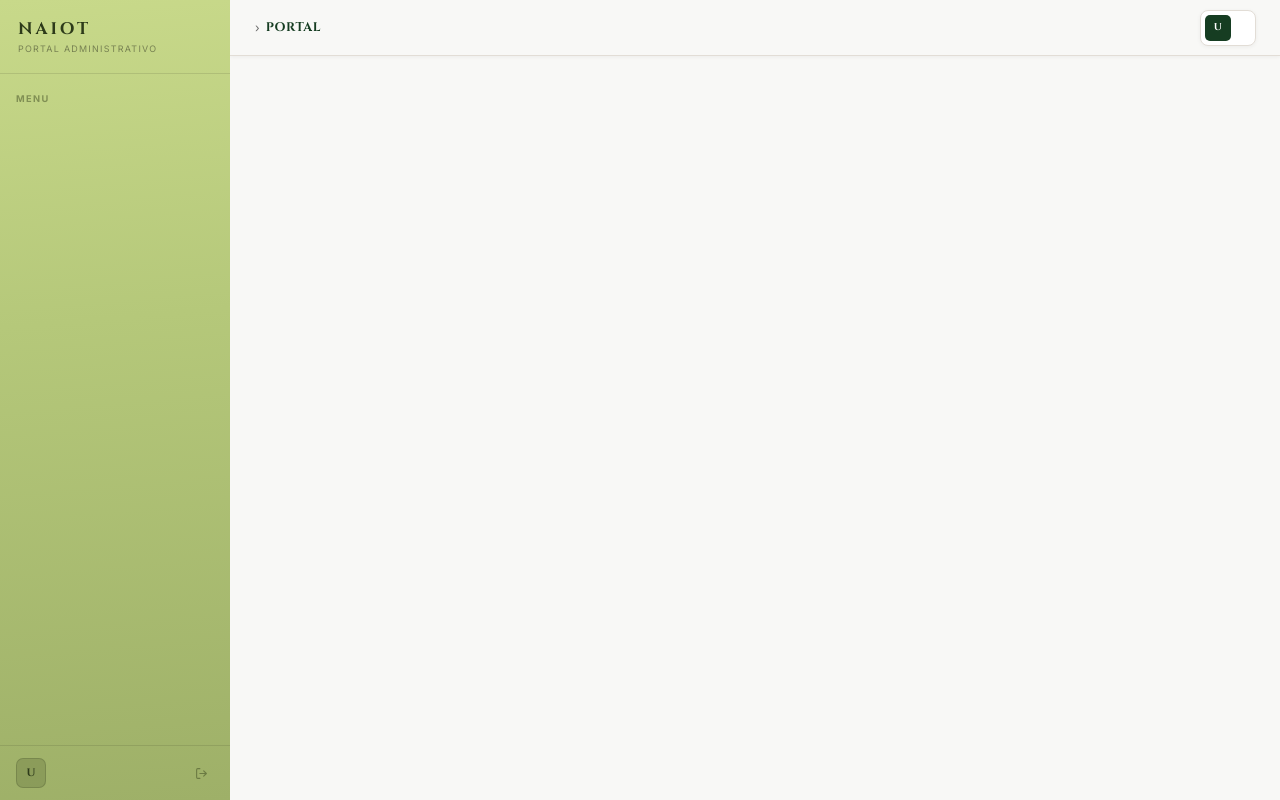
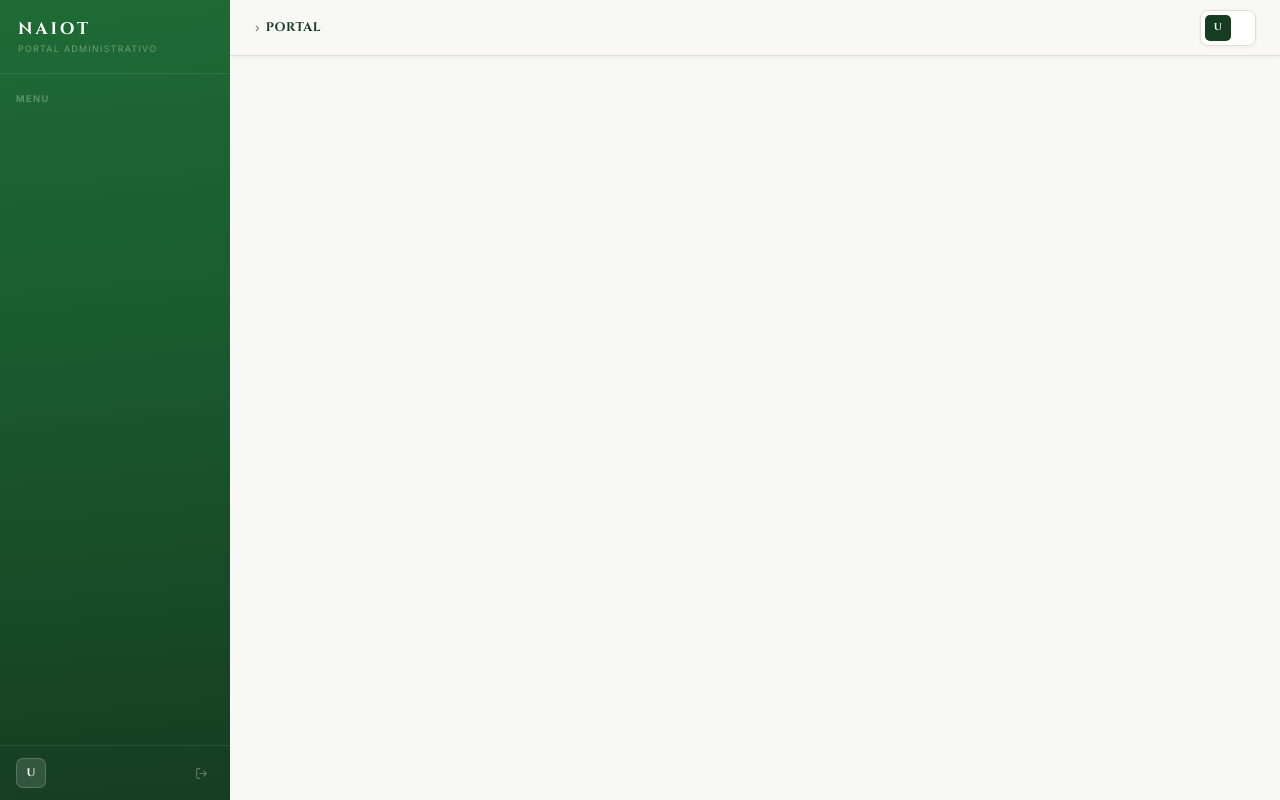
Before and after one commit to fontec-informatica/naiot, a PHP site: page /portal/_layout.php in a window 1280 px wide. Run offline with PHP 8.4, Linux system fonts and the light colour scheme.

Commit message:
fix: filemtime() para cache-busting automático + sidebar verde oficial
- _layout.php e login.php: ?v=filemtime() — versão atualiza sozinha a cada deploy
- Sidebar: gradiente verde oficial #1e6b35 → #163d22, texto branco
- Item ativo: destaque dourado sutil (gold #a87d28)

Co-Authored-By: Claude Sonnet 4.6 <noreply@anthropic.com>

```diff
--- a/portal/_layout.php
+++ b/portal/_layout.php
@@ -31,7 +31,7 @@ $menu = [
 <link rel="preconnect" href="https://fonts.googleapis.com">
 <link rel="preconnect" href="https://fonts.gstatic.com" crossorigin>
 <link href="https://fonts.googleapis.com/css2?family=Cinzel:wght@600;700&family=Inter:wght@400;500;600;700&display=swap" rel="stylesheet">
-<link rel="stylesheet" href="/portal/assets/css/portal.css?v=20260519b">
+<link rel="stylesheet" href="/portal/assets/css/portal.css?v=<?= filemtime(__DIR__ . '/assets/css/portal.css') ?>">
 </head>
 <body>
 
--- a/portal/assets/css/portal.css
+++ b/portal/assets/css/portal.css
@@ -102,7 +102,7 @@ button{cursor:pointer;font:inherit;border:none;background:none}
 /* ── Sidebar ── */
 .sidebar{
   width:var(--sidebar-w);
-  background:linear-gradient(175deg,#c8d98a 0%,#b5c87a 40%,#9eb068 100%);
+  background:linear-gradient(175deg,var(--green) 0%,#1a5c2e 40%,var(--green-dk) 100%);
   display:flex;flex-direction:column;flex-shrink:0;
   position:fixed;top:0;left:0;height:100vh;
   overflow-y:auto;z-index:200;
@@ -115,16 +115,16 @@ button{cursor:pointer;font:inherit;border:none;background:none}
 .sidebar-brand{
   display:flex;flex-direction:column;align-items:flex-start;
   padding:20px 18px 16px;
-  border-bottom:1px solid rgba(0,0,0,.1);
+  border-bottom:1px solid rgba(255,255,255,.08);
   flex-shrink:0;
 }
 .sb-name{
   font-family:'Cinzel',serif;font-size:1.05rem;font-weight:700;
-  color:#2d3a1a;letter-spacing:.18em;display:block;line-height:1.1;
+  color:#fff;letter-spacing:.18em;display:block;line-height:1.1;
   text-transform:uppercase;
 }
 .sb-sub{
-  font-size:.56rem;color:rgba(0,0,0,.4);
+  font-size:.56rem;color:rgba(255,255,255,.35);
   text-transform:uppercase;letter-spacing:.14em;display:block;margin-top:4px;
 }
 
@@ -133,7 +133,7 @@ button{cursor:pointer;font:inherit;border:none;background:none}
   padding:18px 16px 5px;
   font-size:.58rem;font-weight:700;
   text-transform:uppercase;letter-spacing:.15em;
-  color:rgba(30,40,10,.4);
+  color:rgba(255,255,255,.28);
 }
 
 /* Nav links */
@@ -142,7 +142,7 @@ button{cursor:pointer;font:inherit;border:none;background:none}
 .sidebar-nav li a{
   display:flex;align-items:center;flex-direction:row;gap:9px;
   padding:9px 14px;margin:1px 8px;
-  color:rgba(30,40,10,.65);
+  color:rgba(255,255,255,.6);
   font-size:.82rem;font-weight:500;
   border-radius:8px;
   transition:background var(--ease),color var(--ease);
@@ -160,12 +160,12 @@ button{cursor:pointer;font:inherit;border:none;background:none}
 }
 .sidebar-nav li a .lbl{flex:1;min-width:0}
 .sidebar-nav li a:hover{
-  background:rgba(0,0,0,.07);color:rgba(30,40,10,.9);
+  background:rgba(255,255,255,.08);color:#fff;
 }
 .sidebar-nav li a.ativo{
-  background:rgba(45,58,26,.18);
-  border:1px solid rgba(45,58,26,.2);
-  color:#2d3a1a;font-weight:600;
+  background:rgba(168,125,40,.15);
+  border:1px solid rgba(168,125,40,.25);
+  color:#fff;font-weight:600;
 }
 .sidebar-nav li a.ativo .bar{
   position:absolute;left:8px;top:50%;transform:translateY(-50%);
@@ -176,29 +176,29 @@ button{cursor:pointer;font:inherit;border:none;background:none}
 .sidebar-spacer{flex:1}
 .sidebar-footer{
   padding:12px 16px;flex-shrink:0;
-  border-top:1px solid rgba(0,0,0,.1);
+  border-top:1px solid rgba(255,255,255,.08);
   display:flex;align-items:center;gap:9px;
 }
 .s-avatar{
   width:30px;height:30px;border-radius:7px;flex-shrink:0;
-  background:rgba(45,58,26,.18);border:1px solid rgba(45,58,26,.2);
+  background:rgba(255,255,255,.12);border:1px solid rgba(255,255,255,.18);
   display:flex;align-items:center;justify-content:center;
   font-family:'Cinzel',serif;font-size:.68rem;font-weight:700;
-  color:#2d3a1a;text-transform:uppercase;
+  color:#fff;text-transform:uppercase;
 }
 .s-user-info{flex:1;min-width:0}
 .s-name{
-  font-size:.78rem;font-weight:600;color:#2d3a1a;
+  font-size:.78rem;font-weight:600;color:#fff;
   white-space:nowrap;overflow:hidden;text-overflow:ellipsis;display:block;
 }
-.s-role{font-size:.64rem;color:rgba(30,40,10,.45);display:block;margin-top:1px}
+.s-role{font-size:.64rem;color:rgba(255,255,255,.38);display:block;margin-top:1px}
 .s-logout{
   width:26px;height:26px;border-radius:6px;flex-shrink:0;
   display:flex;align-items:center;justify-content:center;
-  color:rgba(30,40,10,.4);
+  color:rgba(255,255,255,.32);
   transition:background var(--ease),color var(--ease);
 }
-.s-logout:hover{background:rgba(0,0,0,.08);color:#2d3a1a}
+.s-logout:hover{background:rgba(255,255,255,.08);color:#fff}
 .s-logout svg{width:13px;height:13px;stroke:currentColor;fill:none;stroke-width:2px;stroke-linecap:round;stroke-linejoin:round}
 
 /* ── Main ── */
--- a/portal/login.php
+++ b/portal/login.php
@@ -46,7 +46,7 @@ if ($_SERVER['REQUEST_METHOD'] === 'POST') {
 <link rel="preconnect" href="https://fonts.googleapis.com">
 <link rel="preconnect" href="https://fonts.gstatic.com" crossorigin>
 <link href="https://fonts.googleapis.com/css2?family=Cinzel:wght@600;700&family=Inter:wght@400;500;600;700&display=swap" rel="stylesheet">
-<link rel="stylesheet" href="/portal/assets/css/portal.css?v=20260519b">
+<link rel="stylesheet" href="/portal/assets/css/portal.css?v=<?= filemtime(__DIR__ . '/assets/css/portal.css') ?>">
 </head>
 <body>
 <div class="login-wrap">
```
